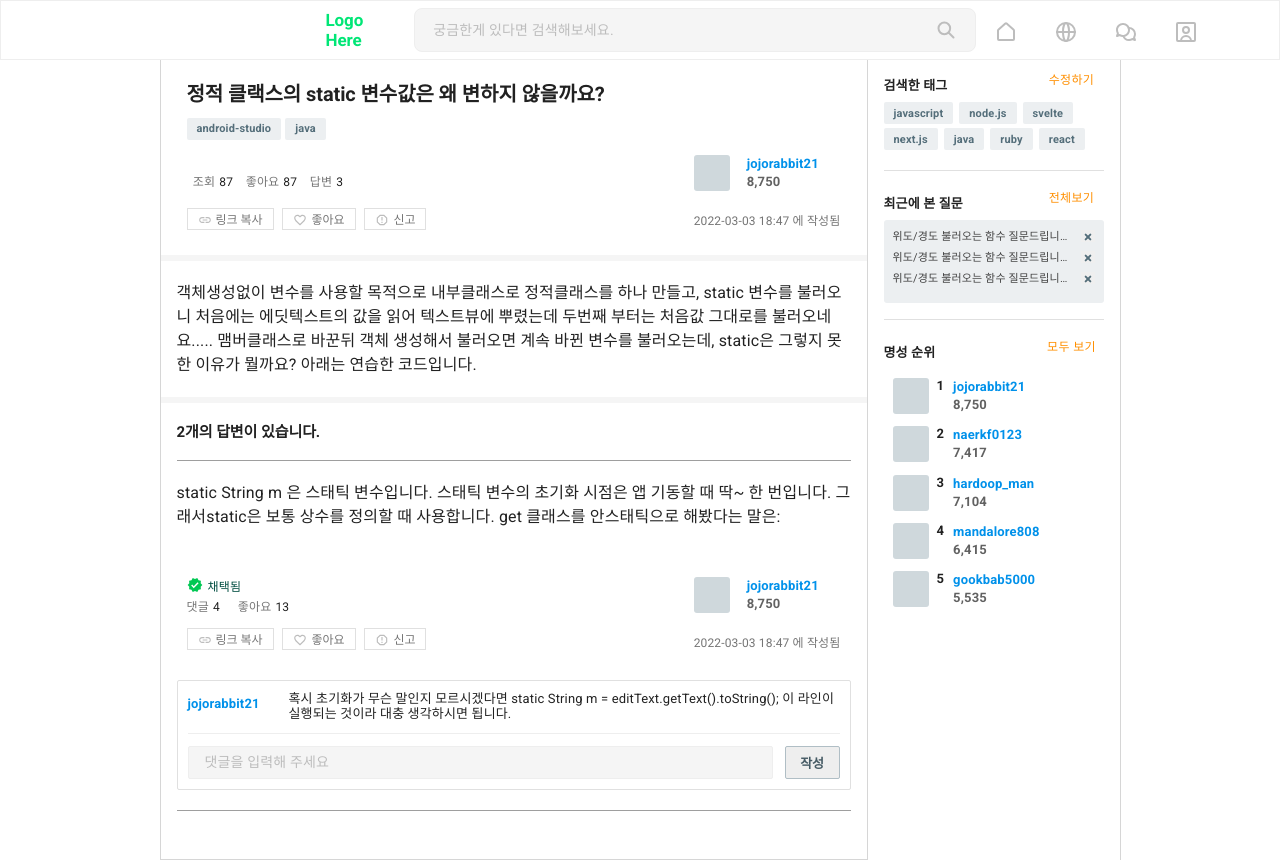
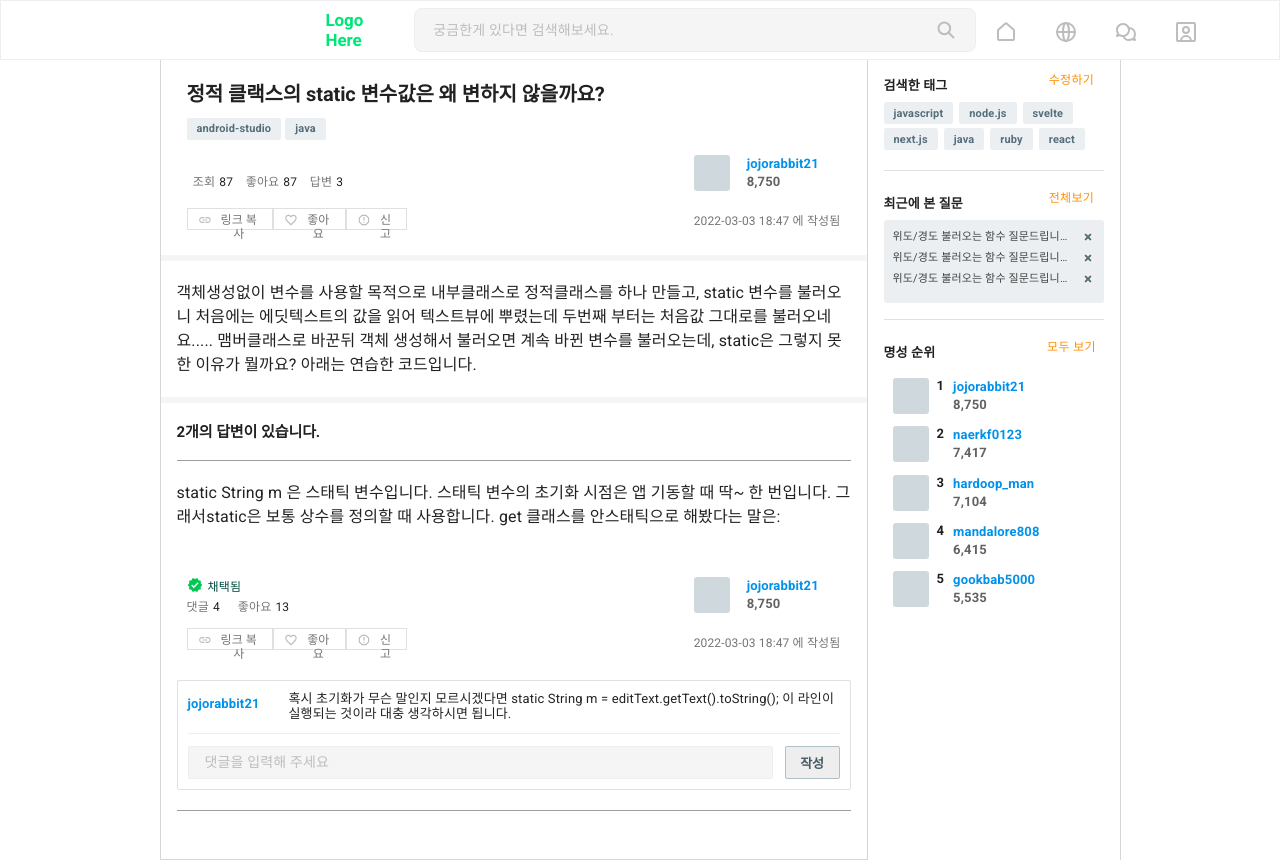
Before and after one commit to undetermined-team/qna-frontend, a Next.js app: page /Thread/1 in a window 1280 px wide. Built offline with nearby package versions, Linux system fonts and the light colour scheme; a web font is replaced by a local one.

Commit message:
Design: Font 수정으로 ButtonWrapper width 수정

```diff
--- a/components/molecules/QuestionButtonPack/index.tsx
+++ b/components/molecules/QuestionButtonPack/index.tsx
@@ -8,7 +8,7 @@ import ShareBox from "../ShareBox";
 const ButtonWrapper = styled.div`
   display: flex;
   justify-content: space-between;
-  width: 240px;
+  width: 221px;
 `;
 
 const index = () => {
```
